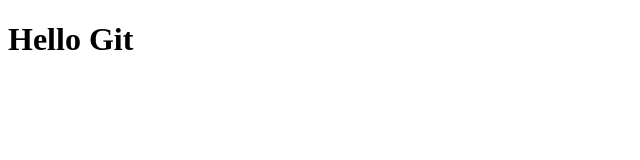
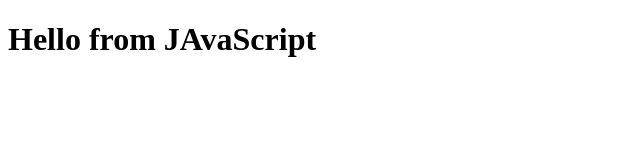
Before and after one commit to muzykalniy/git-course, a plain HTML site: page index.html in a window 1280 px wide. Shown: the whole page, without its empty margins (0-640 px from the left). Drawn offline with Linux system fonts and the light colour scheme.

Commit message:
created file readme.md

```diff
--- a/index.html
+++ b/index.html
@@ -9,4 +9,5 @@
 <body>
 	<h1>Hello Git</h1>
 </body>
+<script src="script.js"></script>
 </html>
--- a/script.js
+++ b/script.js
@@ -1 +1 @@
-document.body.innerHTML = '<h1>Hello from JavaScript</h1>'
+document.body.innerHTML = '<h1>Hello from JAvaScript</h1>'
```
Also changed, not shown: 1 other file.
